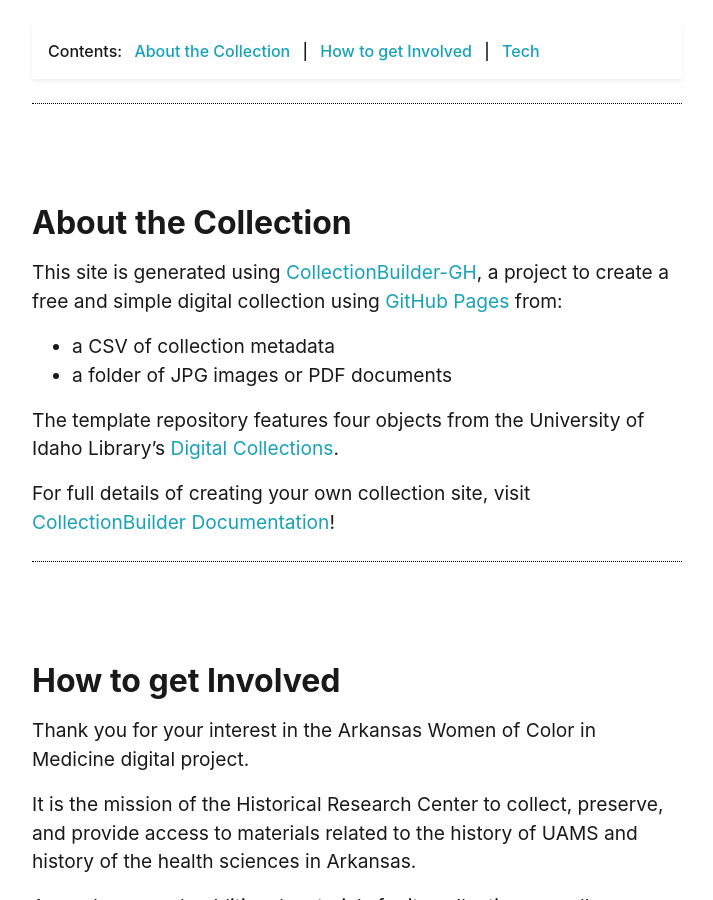
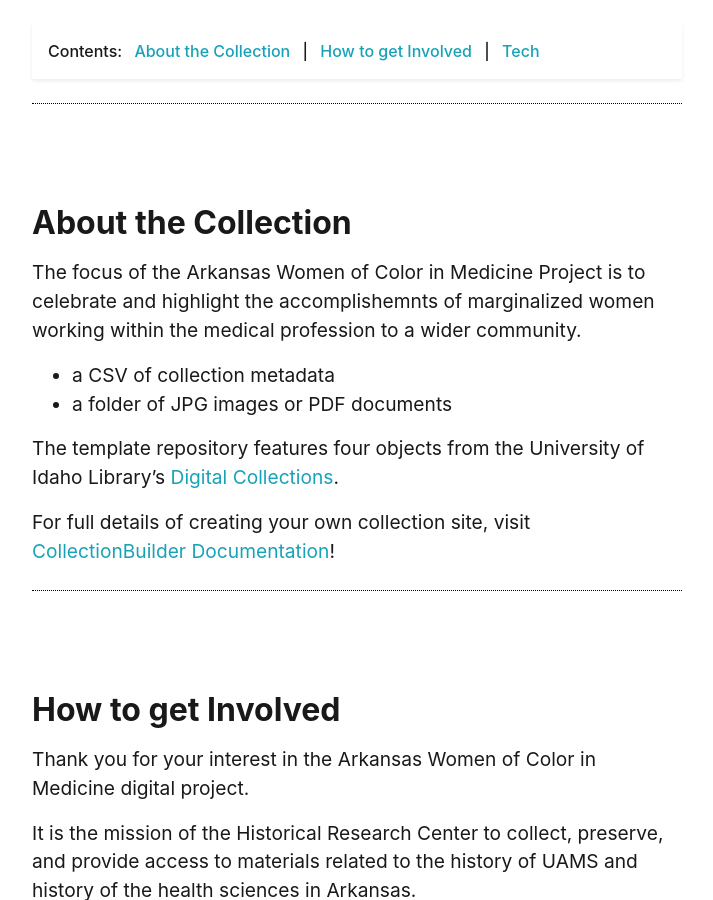
Before and after one commit to Starkad2/Wocim-GH2, a Jekyll site: the page built from pages/about.md, in a window 1280 px wide and 900 px high, scrolled down 387 px. Shown: the whole window, without its empty margins (283-996 px from the left). Built offline with Jekyll 4.4.1, drawn with Linux system fonts in a browser that asks for light colours.

Commit message:
Update about.md

```diff
--- a/pages/about.md
+++ b/pages/about.md
@@ -14,7 +14,7 @@
 
 ## About the Collection
 
-This site is generated using [CollectionBuilder-GH](https://collectionbuilding.github.io/gh/), a project to create a free and simple digital collection using [GitHub Pages](https://pages.github.com/) from:
+The focus of the Arkansas Women of Color in Medicine Project is to celebrate and highlight the accomplishemnts of marginalized women working within the medical profession to a wider community.
 
 - a CSV of collection metadata
 - a folder of JPG images or PDF documents
```
